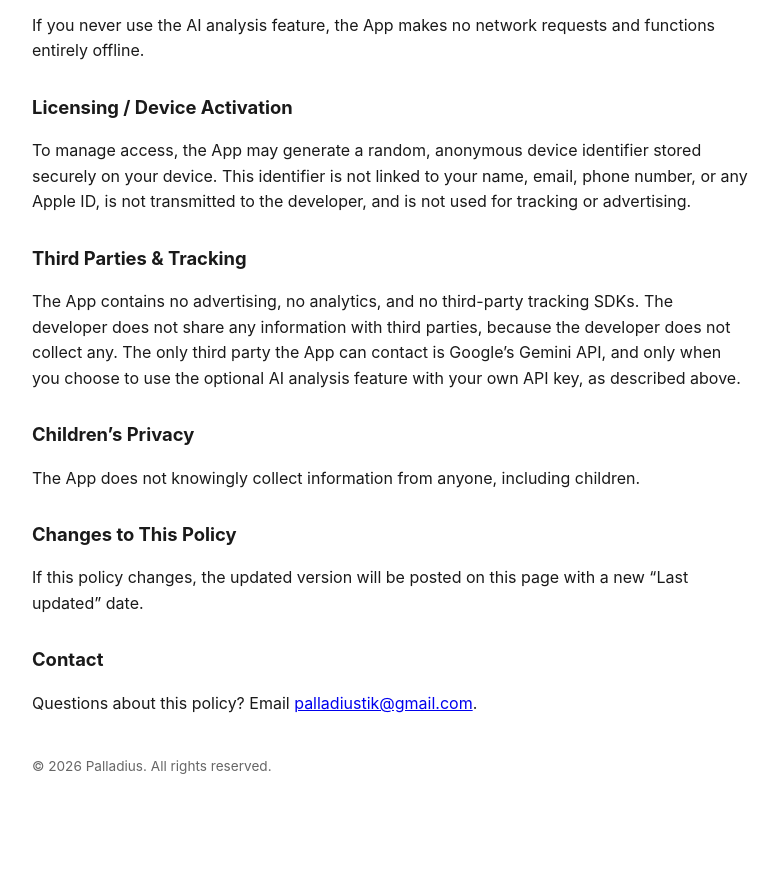
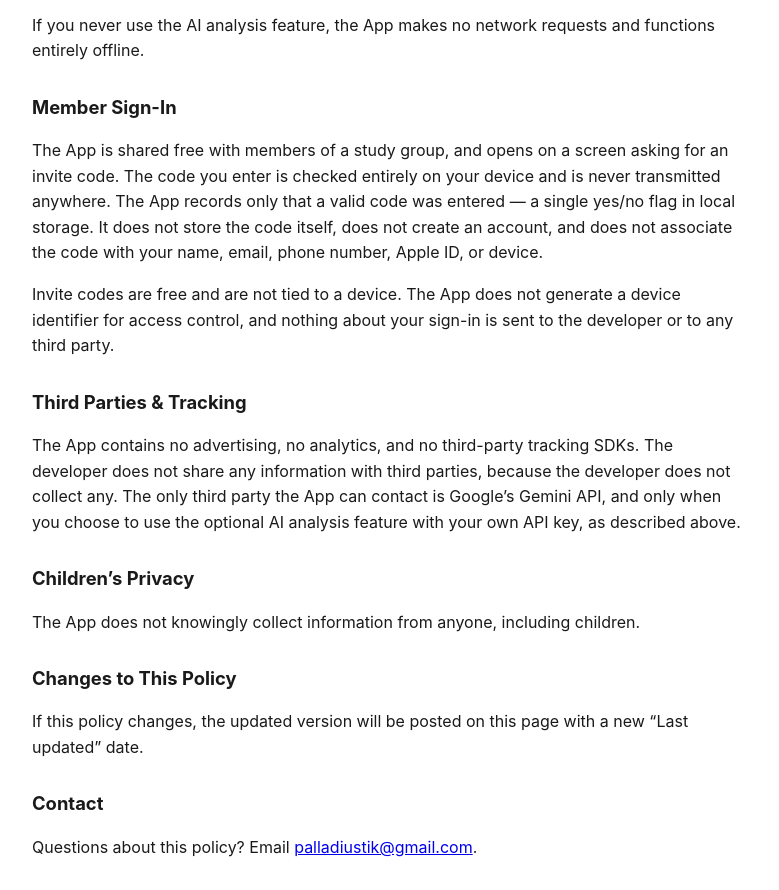
Before and after one commit to palladiustik-design/palladius-bible-study, a plain HTML site: page privacy.html in a window 1280 px wide. Shown: the part 1116-2006 px from the top of the page, without its empty margins (248-1027 px from the left). Before the commit the page ends 1926 px from the top, so only its background shows below. Drawn offline with Linux system fonts and the light colour scheme.

Commit message:
Replace activation-key wording with the free member sign-in
The activation/device-key system was removed in build 4 for App Review
guideline 3.1.1, but these pages still documented it -- including the
Privacy Policy and Support URLs attached to the live submission.

```diff
--- a/privacy.html
+++ b/privacy.html
@@ -58,11 +58,16 @@
   <p>If you never use the AI analysis feature, the App makes no network requests and
   functions entirely offline.</p>
 
-  <h2>Licensing / Device Activation</h2>
-  <p>To manage access, the App may generate a random, anonymous device identifier
-  stored securely on your device. This identifier is not linked to your name,
-  email, phone number, or any Apple ID, is not transmitted to the developer, and
-  is not used for tracking or advertising.</p>
+  <h2>Member Sign-In</h2>
+  <p>The App is shared free with members of a study group, and opens on a screen
+  asking for an invite code. The code you enter is checked entirely on your device
+  and is never transmitted anywhere. The App records only that a valid code was
+  entered — a single yes/no flag in local storage. It does not store the code
+  itself, does not create an account, and does not associate the code with your
+  name, email, phone number, Apple ID, or device.</p>
+  <p>Invite codes are free and are not tied to a device. The App does not generate
+  a device identifier for access control, and nothing about your sign-in is sent to
+  the developer or to any third party.</p>
 
   <h2>Third Parties &amp; Tracking</h2>
   <p>The App contains no advertising, no analytics, and no third-party tracking
```
